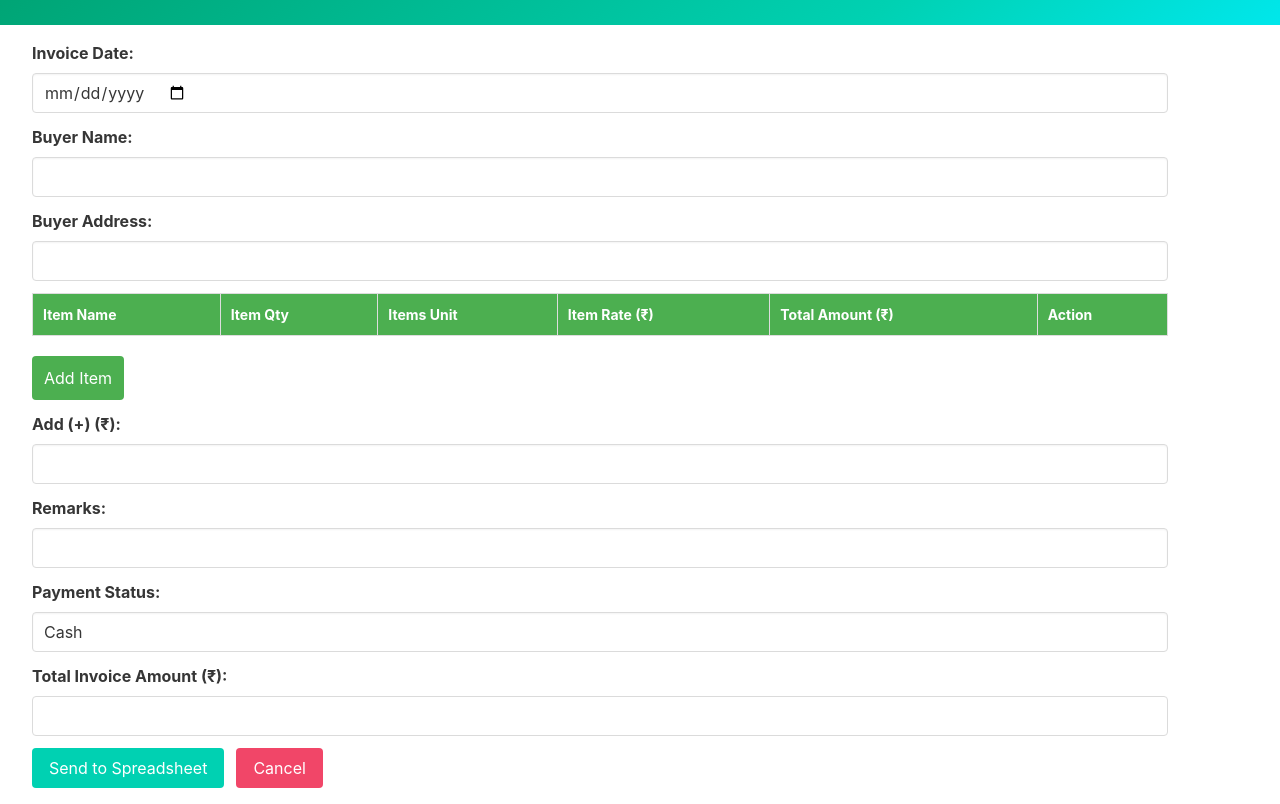
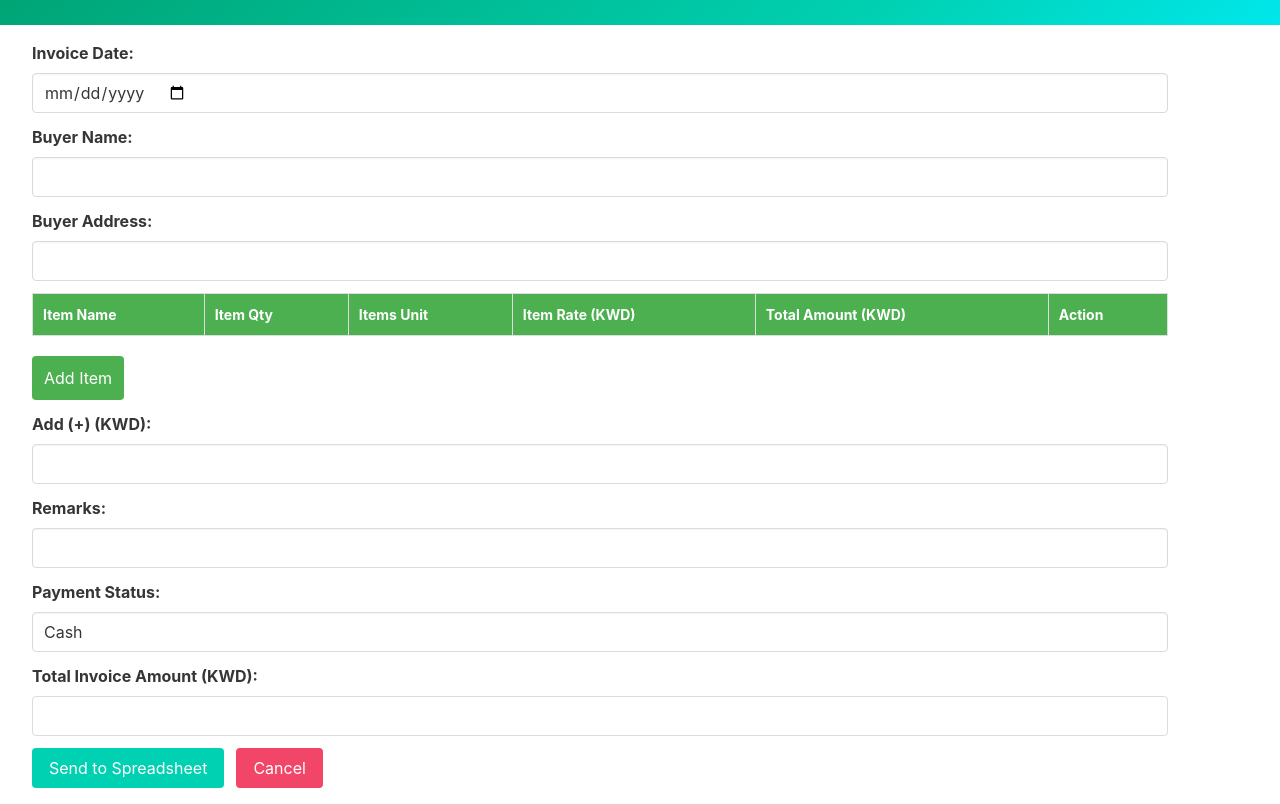
Before and after one commit to tv786/KREME-KWT, a plain HTML site: page index.html in a window 1280 px wide. Shown: the part 107-911 px from the top of the page. Drawn offline with nearby package versions, Linux system fonts and the light colour scheme.

Commit message:
currency change to dinaar

```diff
--- a/index.html
+++ b/index.html
@@ -39,8 +39,8 @@
                         <th>Item Name</th>
                         <th>Item Qty</th>
                         <th>Items Unit</th>
-                        <th>Item Rate (₹)</th>
-                        <th>Total Amount (₹)</th>
+                        <th>Item Rate (KWD)</th>
+                        <th>Total Amount (KWD)</th>
                         <th>Action</th>
                     </tr>
                 </thead>
@@ -51,7 +51,7 @@
             <button type="button" onclick="addRow()">Add Item</button>
         </div>
         <div class="field">
-            <label for="addAmount"  class="label">Add (+) (₹):</label>
+            <label for="addAmount"  class="label">Add (+) (KWD):</label>
             <div class="control">
                 <input type="number" id="addAmount" name="addAmount" min="0" step="0.01" class="input" oninput="updateTotalInvoiceAmount()">
             </div>
@@ -73,7 +73,7 @@
             </div>
         </div>
         <div class="field">
-            <label for="totalInvoiceAmount" class="label">Total Invoice Amount (₹):</label>
+            <label for="totalInvoiceAmount" class="label">Total Invoice Amount (KWD):</label>
             <div class="control">
                 <input type="text" id="totalInvoiceAmount" name="totalInvoiceAmount" class="input" readonly>
             </div>
```
